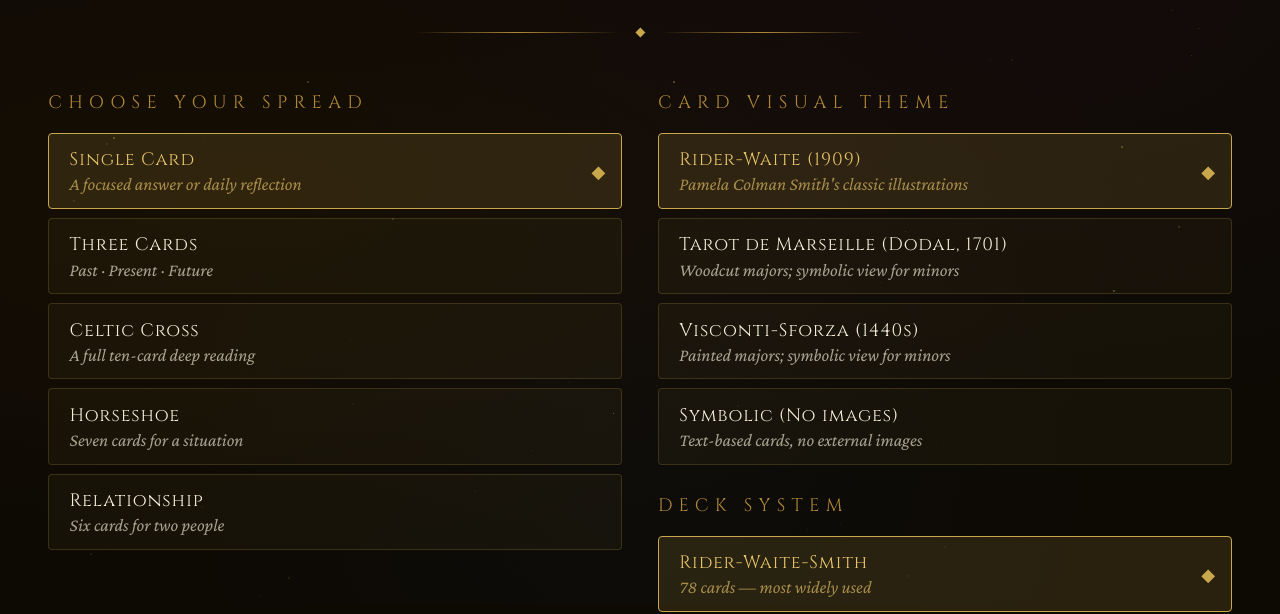
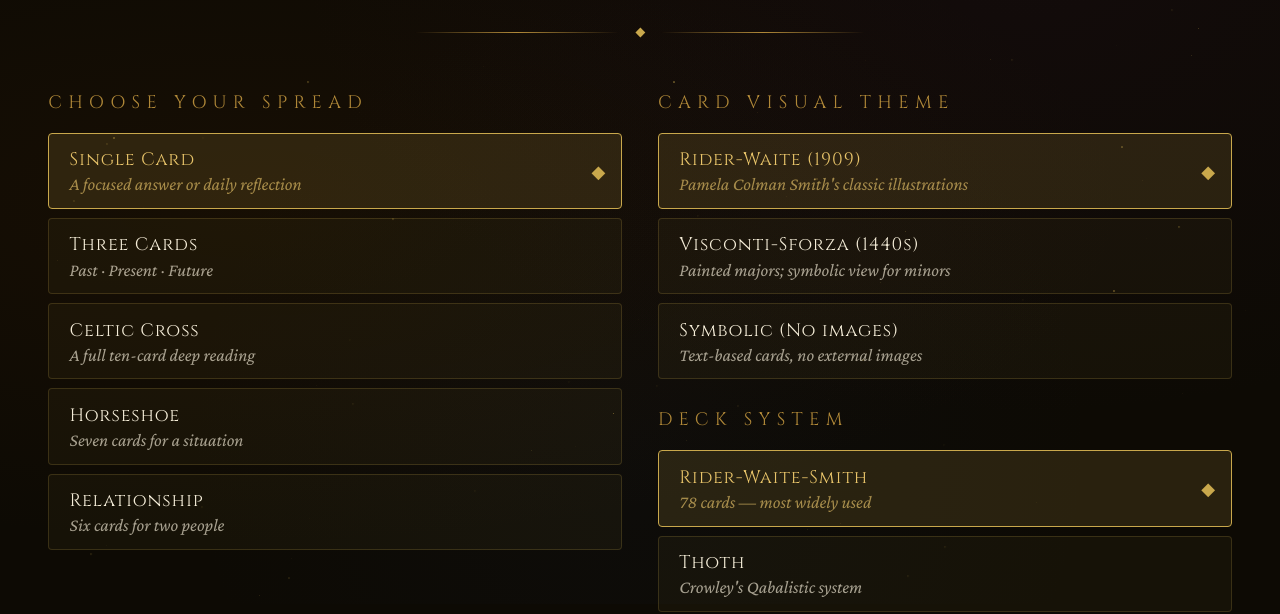
Before and after one commit to tgmf/Hand-of-Liahim, a plain HTML site: page index.html in a window 1280 px wide. Shown: the part 196-810 px from the top of the page. Drawn offline with nearby package versions, Linux system fonts and the light colour scheme.

Commit message:
fix removing Marseille deck temp

```diff
--- a/index.html
+++ b/index.html
@@ -834,10 +834,10 @@
             <span class="btn-title">Rider-Waite (1909)</span>
             <span class="btn-sub">Pamela Colman Smith's classic illustrations</span>
           </button>
-          <button class="choice-btn" data-val="marseille" onclick="selectChoice('deck', this)">
+          <!-- <button class="choice-btn" data-val="marseille" onclick="selectChoice('deck', this)">
             <span class="btn-title">Tarot de Marseille (Dodal, 1701)</span>
             <span class="btn-sub">Woodcut majors; symbolic view for minors</span>
-          </button>
+          </button> -->
           <button class="choice-btn" data-val="visconti" onclick="selectChoice('deck', this)">
             <span class="btn-title">Visconti-Sforza (1440s)</span>
             <span class="btn-sub">Painted majors; symbolic view for minors</span>
```
